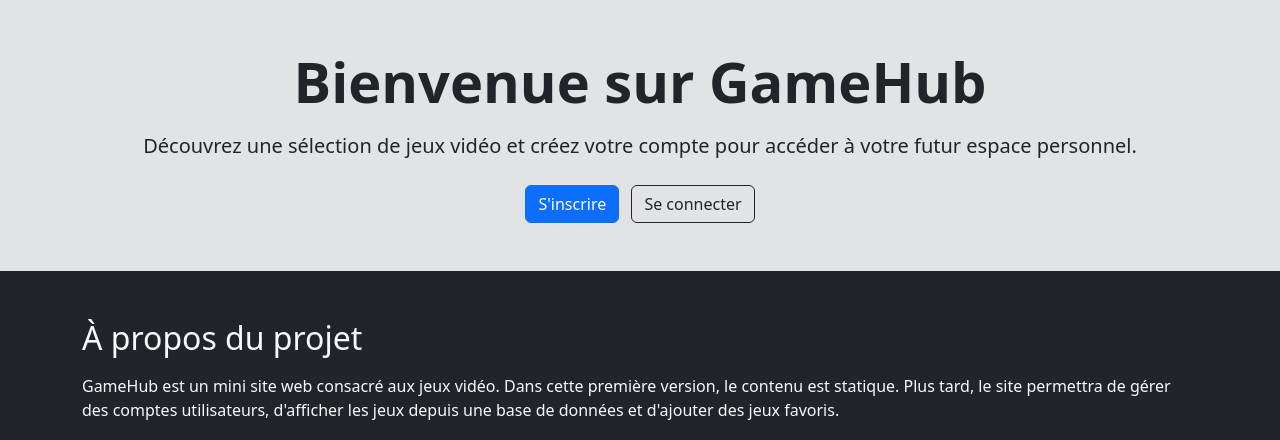
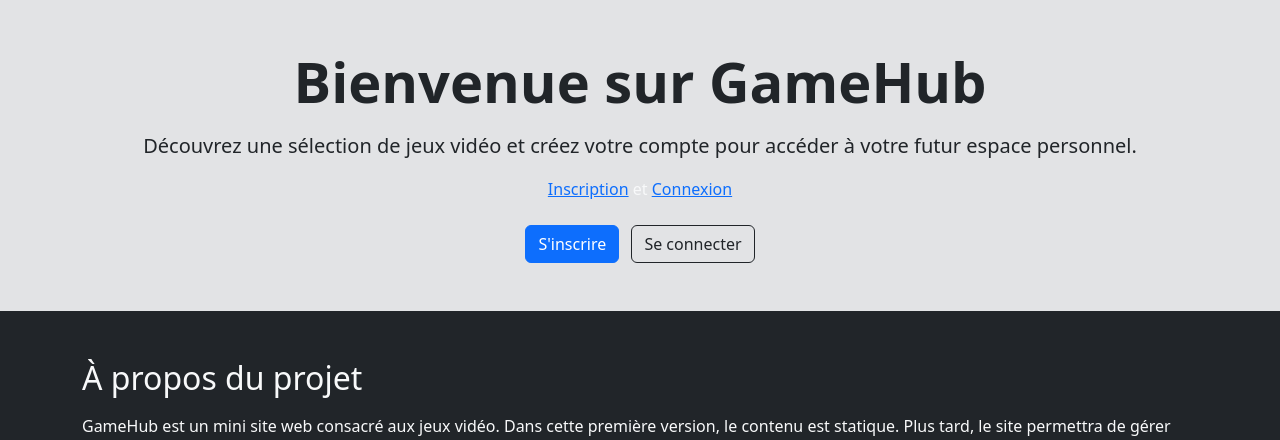
Before and after one commit to toto-404/atelier_gamehub, a PHP site: page / in a window 1280 px wide. Shown: the part 57-497 px from the top of the page. Run offline with PHP 8.4, Linux system fonts and the light colour scheme.

Commit message:
Affichage du login sur la page d accueil

```diff
--- a/index.php
+++ b/index.php
@@ -1,3 +1,6 @@
+<?php
+session_start();
+?>
 <!DOCTYPE html>
 <html lang="fr">
 <head>
@@ -38,6 +41,15 @@
             <p class="lead mt-3">
                 Découvrez une sélection de jeux vidéo et créez votre compte pour accéder à votre futur espace personnel.
             </p>
+            <?php if (isset($_SESSION['login'])) : ?>
+                <p class="text-light">Bonjour <?php echo htmlspecialchars($_SESSION['login']); ?></p>
+            <?php else : ?>
+                <p class="text-light">
+                    <a href="register.html" class="text-decoration-underline">Inscription</a>
+                    et
+                    <a href="login.html" class="text-decoration-underline">Connexion</a>
+                </p>
+            <?php endif; ?>
             <div class="mt-4">
                 <a href="register.html" class="btn btn-primary me-2">S'inscrire</a>
                 <a href="login.html" class="btn btn-outline-dark">Se connecter</a>
```
